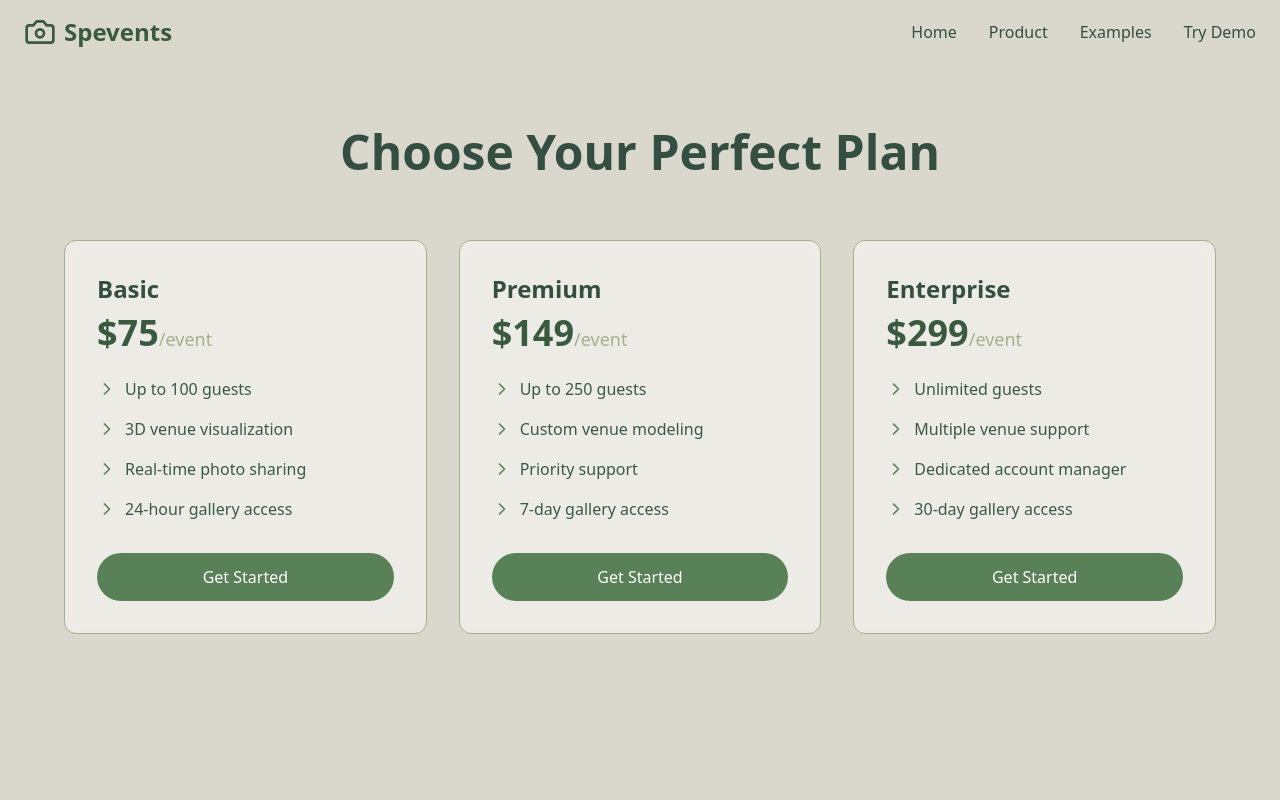
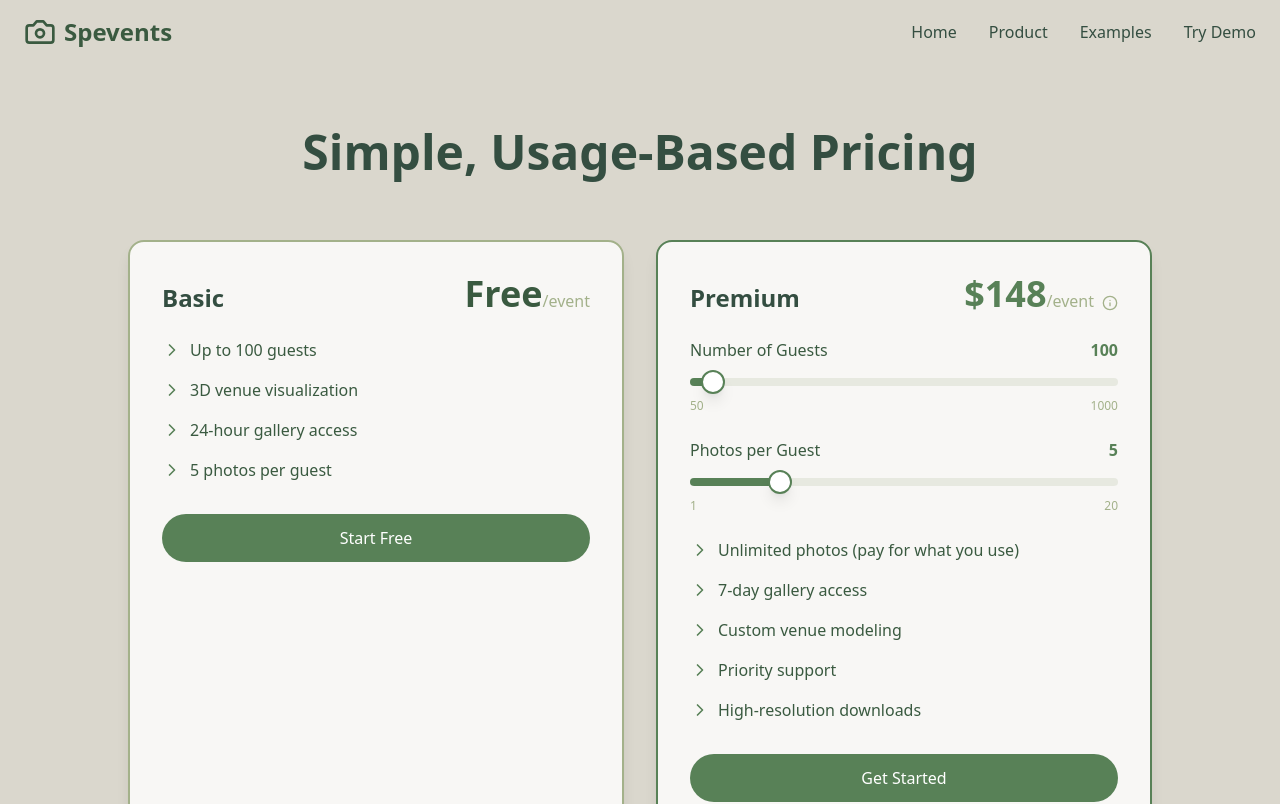
Before and after one commit to spevents/spevents-frontend, a React (Vite) app: page /product in a window 1280 px wide. Shown: the top 804 px of the page. Built offline with nearby package versions, Linux system fonts and the light colour scheme; no server answers.

Commit message:
improved pricing page

```diff
--- a/src/components/PhotoGallery.tsx
+++ b/src/components/PhotoGallery.tsx
@@ -1,4 +1,4 @@
-import React, { useState, useEffect } from "react";
+import { useState, useEffect } from "react";
 import { ArrowLeft, Trash2, RefreshCw, X } from "lucide-react";
 import { useNavigate, useLocation } from "react-router-dom";
 import { motion, AnimatePresence } from "framer-motion";
--- a/src/components/ShowQRCode.tsx
+++ b/src/components/ShowQRCode.tsx
@@ -11,7 +11,7 @@ export default function ShowQRCode() {
   const [isUpdating, setIsUpdating] = useState(false);
 
   const isDemoMode = location.pathname.startsWith('/demo');
-  const basePrefix = isDemoMode ? '/demo' : '';
+
 
   const handleUpdateNgrokUrl = () => {
     const newUrl = prompt('Enter your ngrok URL (e.g., https://xxxx-xxx-xx-xxx-xx.ngrok.io)');
--- a/src/pages/landing/Product.tsx
+++ b/src/pages/landing/Product.tsx
@@ -1,79 +1,240 @@
+import { useState } from 'react';
 import { Navigation } from './Navigation';
-import { ChevronRight } from 'lucide-react';
+import { ChevronRight, Info } from 'lucide-react';
+import { motion } from 'framer-motion';
+
+// AWS S3 pricing constants (US East Ohio)
+const S3_PRICING = {
+  STORAGE_PER_GB: 0.023,
+  PUT_REQUEST_PER_1K: 0.005,
+  GET_REQUEST_PER_1K: 0.0004,
+  DATA_TRANSFER_PER_GB: 0.09
+};
+
+const calculateStorageCost = (guests: number, photosPerGuest: number) => {
+  const AVG_PHOTO_SIZE_MB = 2;
+  const totalStorageGB = (guests * photosPerGuest * AVG_PHOTO_SIZE_MB) / 1024;
+  const storageCost = totalStorageGB * S3_PRICING.STORAGE_PER_GB;
+
+  const totalPhotos = guests * photosPerGuest;
+  const putRequestCost = (totalPhotos / 1000) * S3_PRICING.PUT_REQUEST_PER_1K;
+  const getRequestCost = (totalPhotos * 3 / 1000) * S3_PRICING.GET_REQUEST_PER_1K;
+  const transferCost = totalStorageGB * 3 * S3_PRICING.DATA_TRANSFER_PER_GB;
+
+  const baseFee = 49; // Increased base fee
+  const operationalCosts = storageCost + putRequestCost + getRequestCost + transferCost;
+
+  // Increased margin multiplier (3x instead of previous margin)
+  return Math.ceil((baseFee + operationalCosts) * 3);
+};
+
+const PricingSlider = ({
+  value,
+  onChange,
+  min,
+  max,
+  label,
+  step = 1
+}: {
+  value: number;
+  onChange: (value: number) => void;
+  min: number;
+  max: number;
+  label: string;
+  step?: number;
+}) => {
+  const percentage = ((value - min) / (max - min)) * 100;
+
+  return (
+    <div className="mb-6">
+      <div className="flex justify-between mb-2">
+        <label className="text-hunter-green font-medium">{label}</label>
+        <span className="text-fern-green font-semibold">{value}</span>
+      </div>
+      <div className="relative h-6 flex items-center">
+        {/* Track background */}
+        <div className="absolute w-full h-2 bg-sage/20 rounded-full" />
+
+        {/* Active track */}
+        <div
+          className="absolute h-2 bg-fern-green rounded-full"
+          style={{ width: `${percentage}%` }}
+        />
+
+        {/* Thumb */}
+        <div
+          className="absolute w-6 h-6 bg-white border-2 border-fern-green rounded-full shadow-lg transform -translate-x-1/2 hover:scale-110 transition-transform"
+          style={{ left: `${percentage}%` }}
+        >
+          {/* Focus ring */}
+          <div className="absolute inset-0 rounded-full bg-fern-green opacity-0 hover:opacity-10 transition-opacity" />
+        </div>
+
+        <input
+          type="range"
+          min={min}
+          max={max}
+          step={step}
+          value={value}
+          onChange={(e) => onChange(Number(e.target.value))}
+          className="absolute w-full h-6 opacity-0 cursor-pointer"
+        />
+      </div>
+      <div className="flex justify-between mt-1 text-xs text-sage">
+        <span>{min}</span>
+        <span>{max}</span>
+      </div>
+    </div>
+  );
+};
 
 export function ProductPage() {
+  const [guests, setGuests] = useState(100);
+  const [photosPerGuest, setPhotosPerGuest] = useState(5);
+
+  const currentPrice = calculateStorageCost(guests, photosPerGuest);
+
+  const InfoTooltip = ({ content }: { content: string }) => (
+    <div className="group relative inline-block ml-2">
+      <Info className="w-4 h-4 text-sage inline-block cursor-help" />
+      <div className="absolute bottom-full mb-2 hidden group-hover:block w-48 p-2 bg-brunswick-green text-white text-xs rounded-lg shadow-lg">
+        {content}
+        <div className="absolute bottom-0 left-1/2 transform -translate-x-1/2 translate-y-1/2 rotate-45 w-2 h-2 bg-brunswick-green" />
+      </div>
+    </div>
+  );
+
   return (
     <div className="min-h-screen bg-timberwolf">
       <Navigation />
 
       <section className="pt-32 pb-20 px-6">
-        <div className="container mx-auto max-w-6xl">
+        <div className="container mx-auto max-w-5xl">
           <h1 className="text-4xl md:text-5xl font-bold text-center mb-16 text-brunswick-green">
-            Choose Your Perfect Plan
+            Simple, Usage-Based Pricing
           </h1>
 
-          <div className="grid md:grid-cols-3 gap-8">
-            {[
-              {
-                name: "Basic",
-                price: "75",
-                features: [
+          <div className="grid md:grid-cols-2 gap-8">
+            {/* Free Tier */}
+            <motion.div
+              whileHover={{ scale: 1.02 }}
+              className="p-8 rounded-2xl bg-white/80 backdrop-blur-sm border-2 border-sage shadow-lg"
+            >
+              <div className="flex items-baseline justify-between mb-6">
+                <h3 className="text-2xl font-semibold text-brunswick-green">Basic</h3>
+                <div>
+                  <span className="text-4xl font-bold text-hunter-green">Free</span>
+                  <span className="text-sage">/event</span>
+                </div>
+              </div>
+
+              <ul className="space-y-4 mb-8">
+                {[
                   "Up to 100 guests",
                   "3D venue visualization",
-                  "Real-time photo sharing",
-                  "24-hour gallery access"
-                ]
-              },
-              {
-                name: "Premium",
-                price: "149",
-                features: [
-                  "Up to 250 guests",
+                  "24-hour gallery access",
+                  "5 photos per guest"
+                ].map((feature) => (
+                  <li key={feature} className="flex items-center">
+                    <ChevronRight className="w-5 h-5 text-fern-green flex-shrink-0" />
+                    <span className="text-hunter-green ml-2">{feature}</span>
+                  </li>
+                ))}
+              </ul>
+
+              <motion.button
+                whileHover={{ scale: 1.02 }}
+                whileTap={{ scale: 0.98 }}
+                className="w-full py-3 bg-fern-green text-white rounded-full font-medium
+                  hover:bg-hunter-green transition-colors"
+              >
+                Start Free
+              </motion.button>
+            </motion.div>
+
+            {/* Premium Tier */}
+            <motion.div
+              whileHover={{ scale: 1.02 }}
+              className="p-8 rounded-2xl bg-white/80 backdrop-blur-sm border-2 border-fern-green shadow-lg"
+            >
+              <div className="flex items-baseline justify-between mb-6">
+                <h3 className="text-2xl font-semibold text-brunswick-green">Premium</h3>
+                <div>
+                  <span className="text-4xl font-bold text-fern-green">${currentPrice}</span>
+                  <span className="text-sage">/event</span>
+                  <InfoTooltip content="Price includes storage, transfer, and platform costs. Pay only for what you use." />
+                </div>
+              </div>
+
+              <PricingSlider
+                label="Number of Guests"
+                value={guests}
+                onChange={setGuests}
+                min={50}
+                max={1000}
+                step={10}
+              />
+
+              <PricingSlider
+                label="Photos per Guest"
+                value={photosPerGuest}
+                onChange={setPhotosPerGuest}
+                min={1}
+                max={20}
+              />
+
+              <ul className="space-y-4 mb-8">
+                {[
+                  "Unlimited photos (pay for what you use)",
+                  "7-day gallery access",
                   "Custom venue modeling",
                   "Priority support",
-                  "7-day gallery access"
-                ]
-              },
-              {
-                name: "Enterprise",
-                price: "299",
-                features: [
-                  "Unlimited guests",
-                  "Multiple venue support",
-                  "Dedicated account manager",
-                  "30-day gallery access"
-                ]
-              }
-            ].map((plan, index) => (
-              <div
-                key={index}
-                className="p-8 rounded-xl bg-white/50 backdrop-blur-sm border border-sage
-                  hover:border-fern-green transition-colors"
+                  "High-resolution downloads"
+                ].map((feature) => (
+                  <li key={feature} className="flex items-center">
+                    <ChevronRight className="w-5 h-5 text-fern-green flex-shrink-0" />
+                    <span className="text-hunter-green ml-2">{feature}</span>
+                  </li>
+                ))}
+              </ul>
+
+              <motion.button
+                whileHover={{ scale: 1.02 }}
+                whileTap={{ scale: 0.98 }}
+                className="w-full py-3 bg-fern-green text-white rounded-full font-medium
+                  hover:bg-hunter-green transition-colors"
               >
-                <h3 className="text-2xl font-semibold mb-2 text-brunswick-green">
-                  {plan.name}
-                </h3>
-                <div className="text-4xl font-bold mb-6 text-hunter-green">
-                  ${plan.price}
-                  <span className="text-lg text-sage font-normal">/event</span>
-                </div>
-                <ul className="space-y-4 mb-8">
-                  {plan.features.map((feature, i) => (
-                    <li key={i} className="flex items-center">
-                      <ChevronRight className="w-5 h-5 text-fern-green mr-2" />
-                      <span className="text-hunter-green">{feature}</span>
-                    </li>
-                  ))}
-                </ul>
-                <button
-                  className="w-full py-3 bg-fern-green text-white rounded-full
-                    hover:bg-hunter-green transition-colors"
-                >
-                  Get Started
-                </button>
+                Get Started
+              </motion.button>
+            </motion.div>
+          </div>
+
+          {/* Enterprise Tier */}
+          <motion.div
+            whileHover={{ scale: 1.01 }}
+            className="mt-8 p-6 rounded-2xl bg-brunswick-green/10 backdrop-blur-sm border border-brunswick-green"
+          >
+            <div className="flex items-center justify-between">
+              <div>
+                <h3 className="text-2xl font-semibold text-brunswick-green">Enterprise</h3>
+                <p className="text-hunter-green mt-2">Need a custom solution? Let's talk about your specific needs.</p>
               </div>
-            ))}
-          </div>
+              <motion.button
+                whileHover={{ scale: 1.02 }}
+                whileTap={{ scale: 0.98 }}
+                className="px-6 py-3 bg-brunswick-green text-white rounded-full font-medium
+                  hover:bg-hunter-green transition-colors"
+              >
+                Contact Sales
+              </motion.button>
+            </div>
+          </motion.div>
+
+          <p className="mt-12 text-center text-sm text-sage">
+            All plans include secure photo storage, real-time updates, and our core features.
+            <br />
+            Enterprise plans available for venues, planners, and large organizations.
+          </p>
         </div>
       </section>
     </div>
```
Also changed, not shown: 1 other file (tests, documents, lock files or other folders).
